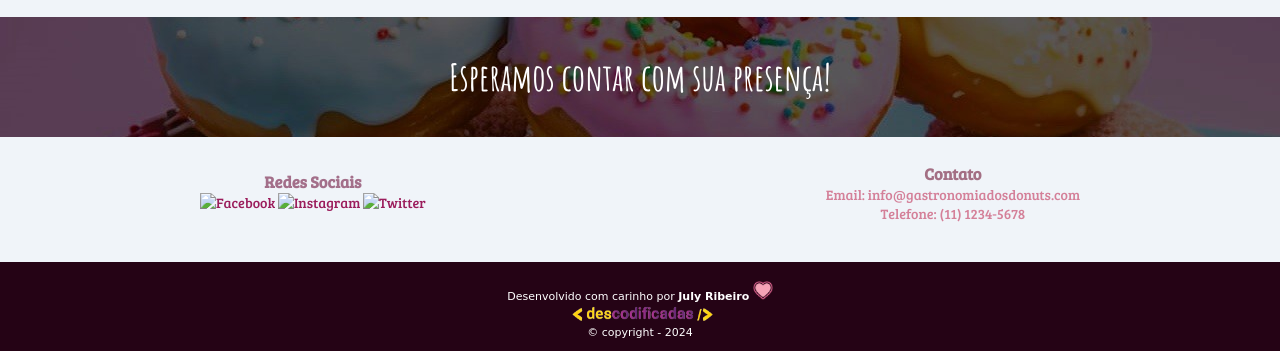
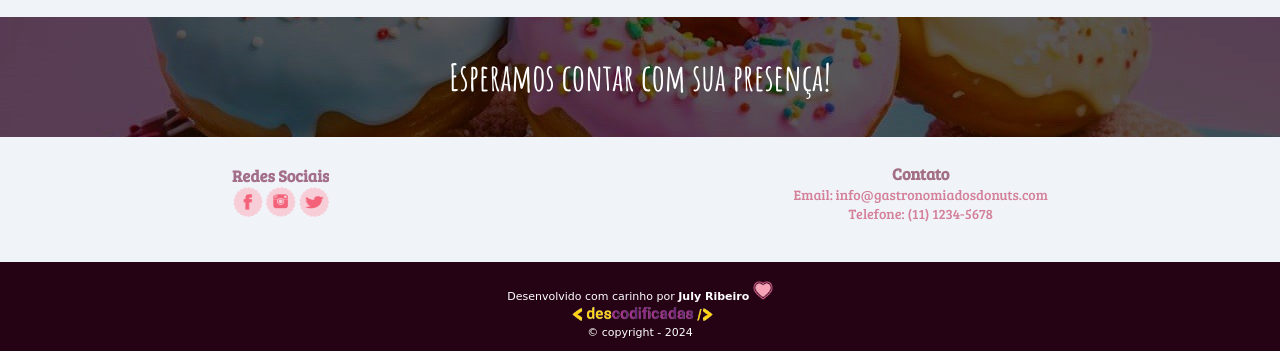
Before and after one commit to julyribeiro/Projeto-Gastronomia_dos_Donuts, a plain HTML site: page index.html in a window 1280 px wide. Shown: the part 4097-4448 px from the top of the page. Drawn offline with nearby package versions, Linux system fonts and the light colour scheme; the site is published under a folder, as on GitHub Pages, so addresses that start at the root find nothing; a web font is replaced by a local one.

Commit message:
imgs_redes

```diff
--- a/index.html
+++ b/index.html
@@ -352,11 +352,11 @@ Av. do Café 460 - Estação Conceição | São Paulo | SP </pre>
         <div class="dados_para_contato">
             <div>
                 <h3 class="redes_sociais" style="color:#a36f8a">Redes Sociais</h3>
-                <a href="https://www.facebook.com/?locale=pt_BR"><img src="/Imagens/icone_facebook.png" alt="Facebook"
+                <a href="https://www.facebook.com/?locale=pt_BR"><img src="Imagens/icone_facebook.png" alt="Facebook"
                         width="30" height="30" /></a>
-                <a href="https://www.instagram.com"><img src="/Imagens/icone_instagram.png" alt="Instagram" width="30"
+                <a href="https://www.instagram.com"><img src="Imagens/icone_instagram.png" alt="Instagram" width="30"
                         height="30" /></a>
-                <a href="https://x.com/?lang=pt-br"><img src="/Imagens/icone_twitter.png" alt="Twitter" width="30"
+                <a href="https://x.com/?lang=pt-br"><img src="Imagens/icone_twitter.png" alt="Twitter" width="30"
                         height="30" /></a>
             </div>
 
```
Also changed, not shown: inscricao.html (+3 -3 lines).
